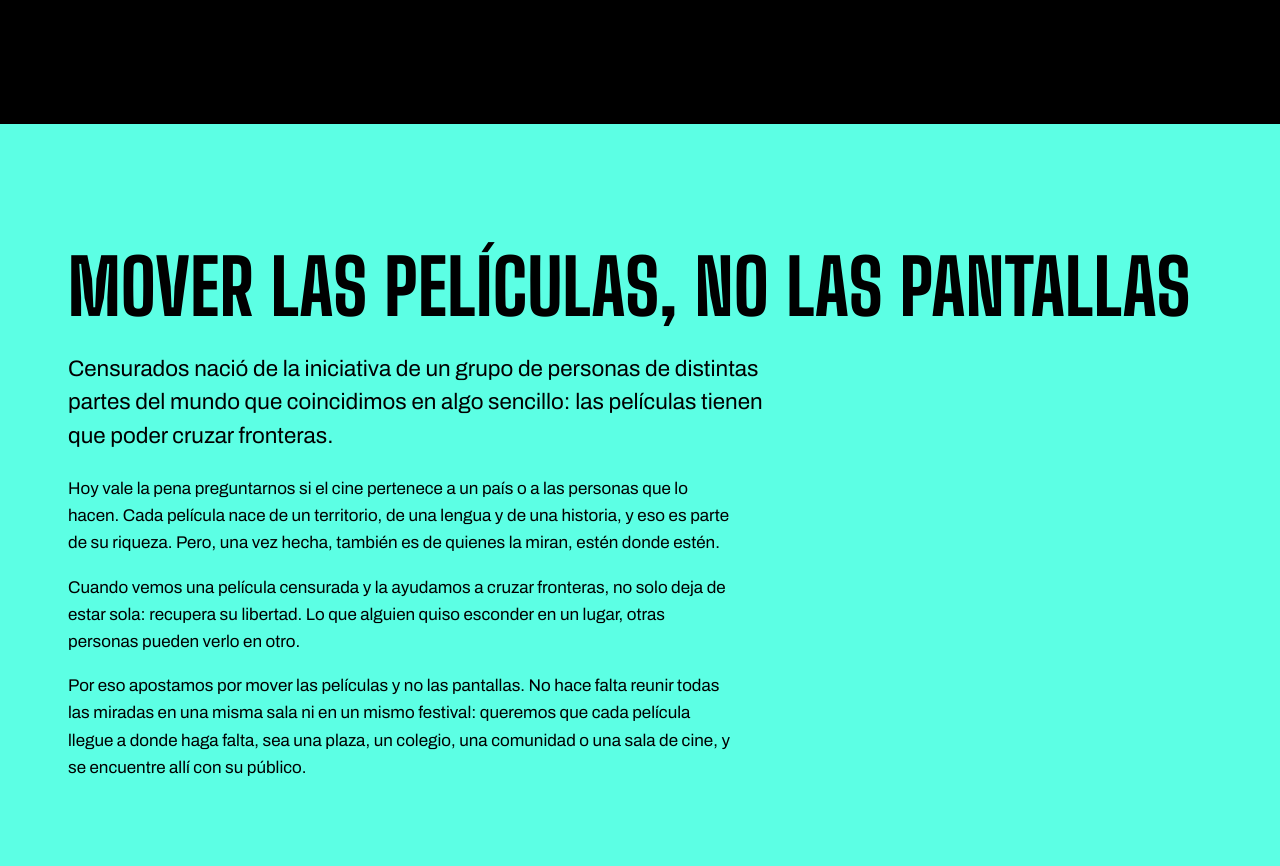
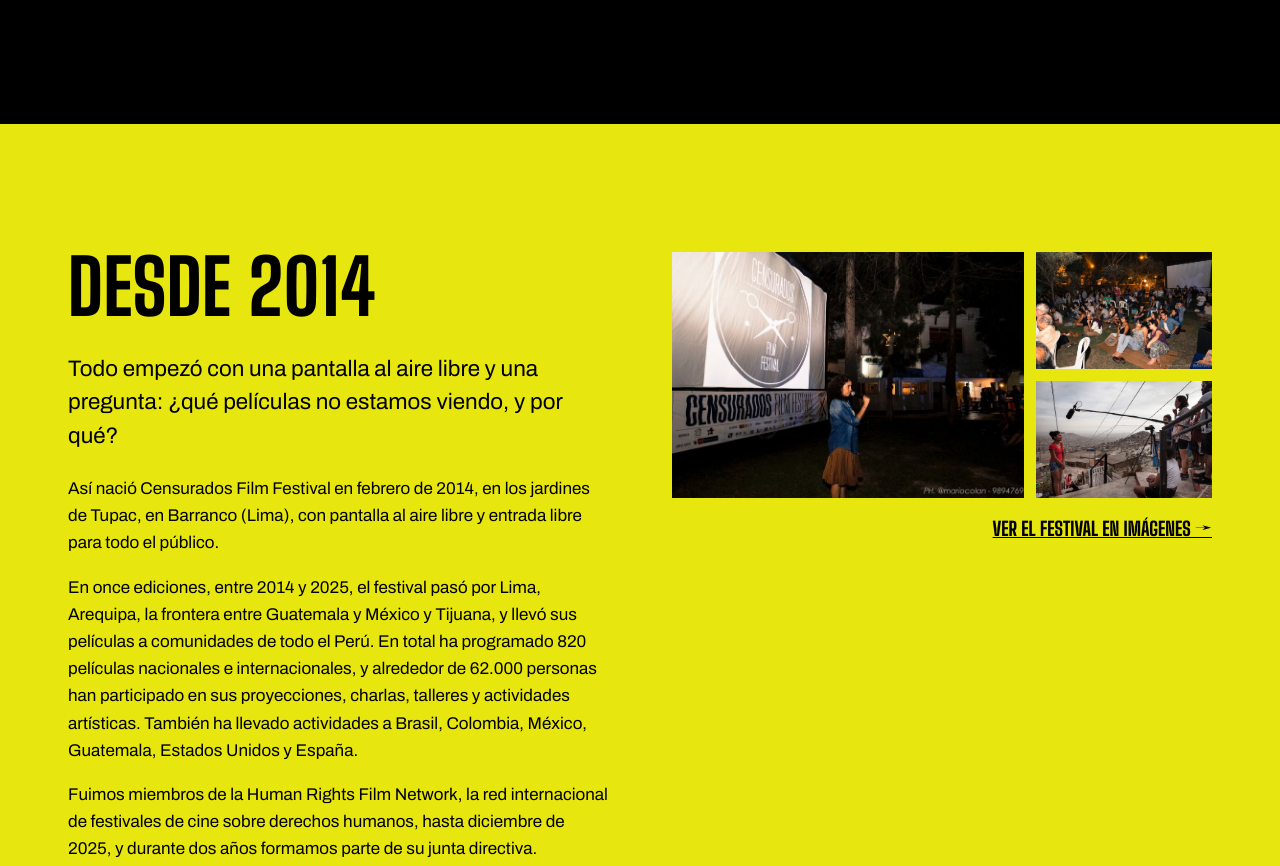
Before and after one commit to Censurados-web/censurados-web, a plain HTML site: page conocenos.html in a window 1280 px wide. Shown: the part 1520-2386 px from the top of the page. Drawn offline with Linux system fonts and the light colour scheme.

Commit message:
Conócenos: se quita Mover las películas, no las pantallas
Co-Authored-By: Claude Opus 5.5 <noreply@anthropic.com>
Claude-Session: https://claude.ai/code/session_01WcrHSsBSMfmdbyCiVbB7na

```diff
--- a/conocenos.html
+++ b/conocenos.html
@@ -62,18 +62,6 @@
         <li><strong>El público</strong> y su libertad para decidir lo que ve.</li>
         <li><strong>Tejer redes</strong> El festival se ha mantenido vivo gracias al trabajo en red con otros festivales, espacios y personas, que nos ha permitido sumar esfuerzos para seguir creciendo.</li>
       </ul>
-    </div>
-  </section>
-
-  <section class="bloque fondo-agua" id="fronteras">
-    <div class="contenedor">
-      <h2>Mover las películas, no las pantallas</h2>
-      <div class="texto-fronteras">
-        <p class="entradilla">Censurados nació de la iniciativa de un grupo de personas de distintas partes del mundo que coincidimos en algo sencillo: las películas tienen que poder cruzar fronteras.</p>
-        <p>Hoy vale la pena preguntarnos si el cine pertenece a un país o a las personas que lo hacen. Cada película nace de un territorio, de una lengua y de una historia, y eso es parte de su riqueza. Pero, una vez hecha, también es de quienes la miran, estén donde estén.</p>
-        <p>Cuando vemos una película censurada y la ayudamos a cruzar fronteras, no solo deja de estar sola: recupera su libertad. Lo que alguien quiso esconder en un lugar, otras personas pueden verlo en otro.</p>
-        <p>Por eso apostamos por mover las películas y no las pantallas. No hace falta reunir todas las miradas en una misma sala ni en un mismo festival: queremos que cada película llegue a donde haga falta, sea una plaza, un colegio, una comunidad o una sala de cine, y se encuentre allí con su público.</p>
-      </div>
     </div>
   </section>
 
```
